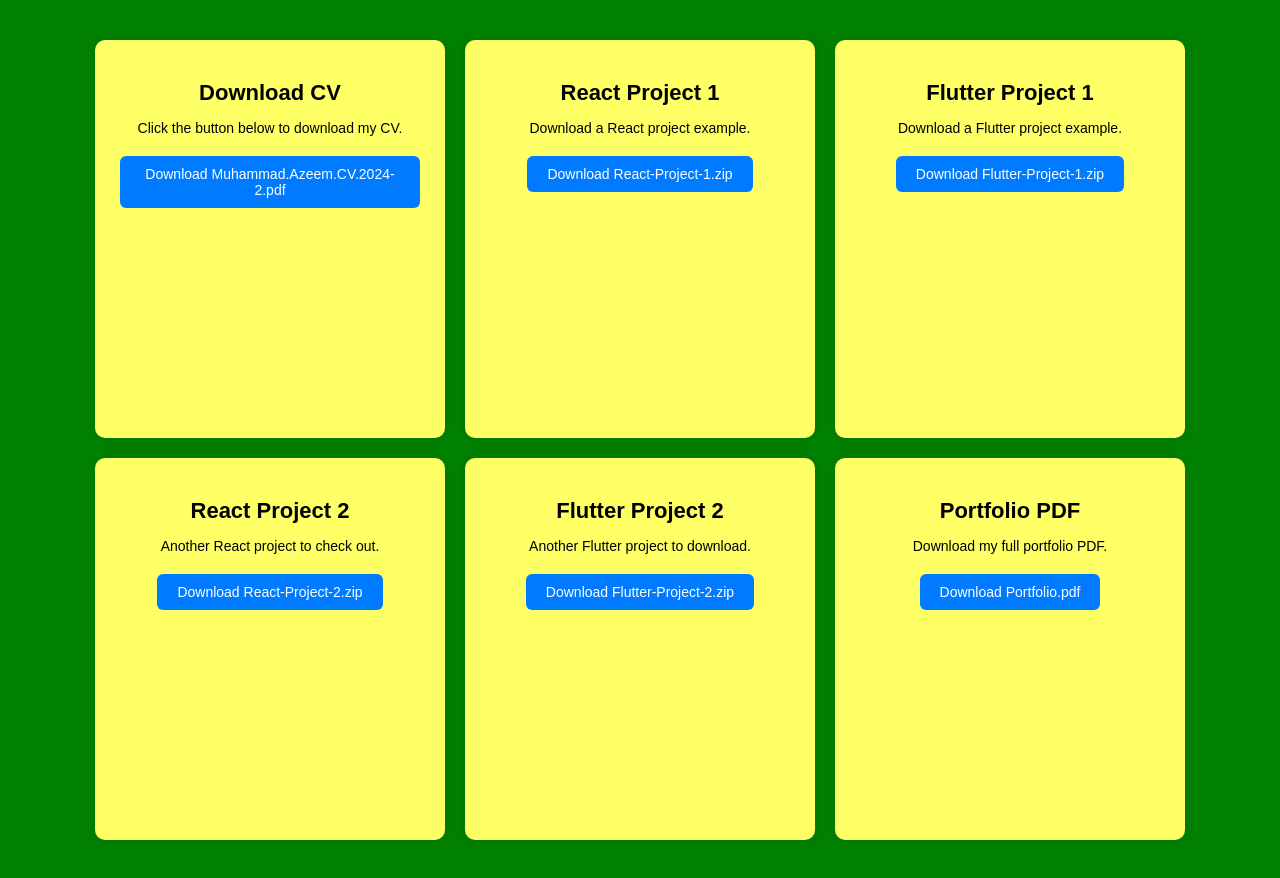
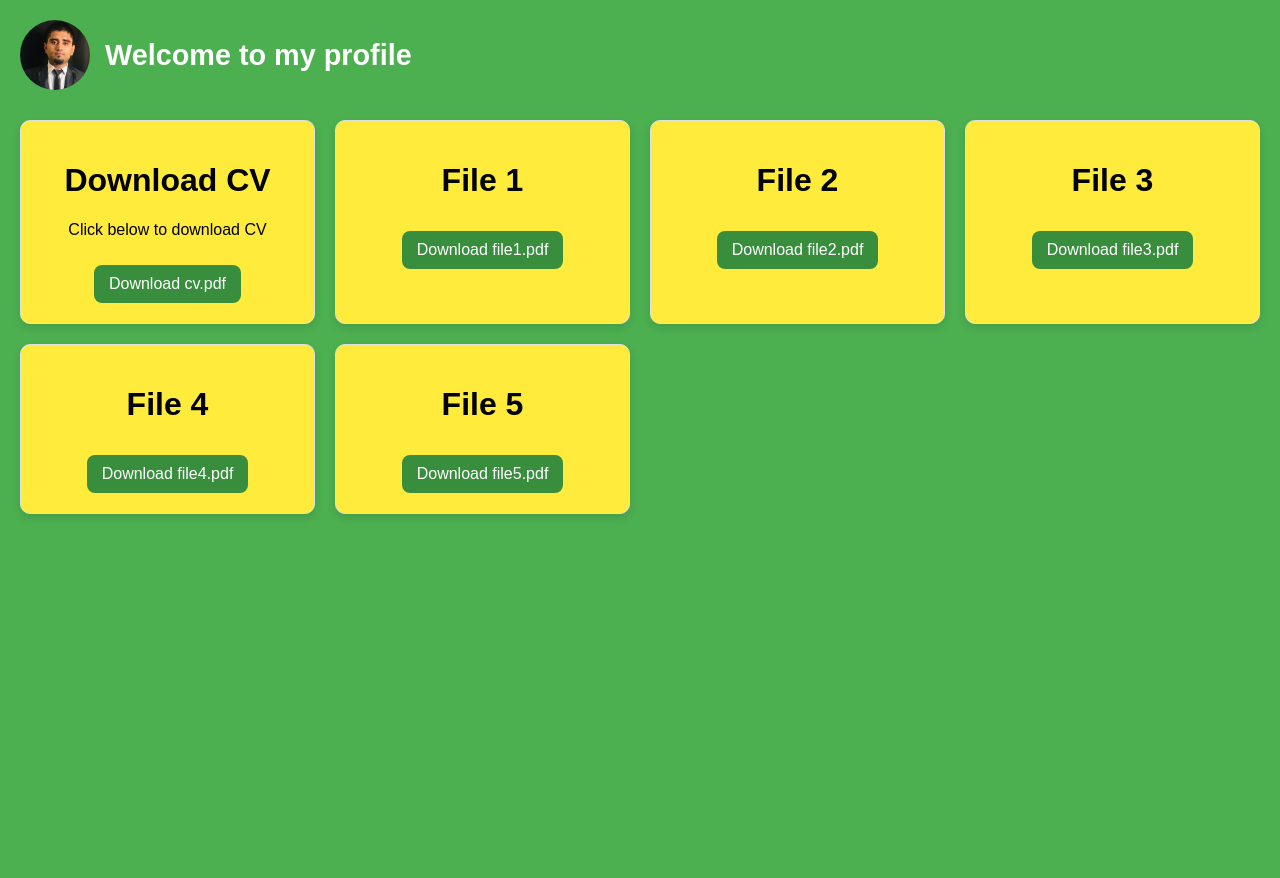
Before and after one commit to AZEEMAZAM1/test-react-project-2, a React (Create React App) app: page / in a window 1280 px wide. After the commit the page ends 800 px from the top, so only its background shows below. Built offline with nearby package versions, Linux system fonts and the light colour scheme.

Commit message:
Update: added new features

```diff
--- a/src/App.css
+++ b/src/App.css
@@ -1,50 +1,67 @@
-/* App.css */
-
-body {
+/* Entire app background */
+body, html, #root {
   margin: 0;
   padding: 0;
-  font-family: sans-serif;
-  background-color: #008000; /* Green background */
-}
-
-.app-container {
-  display: flex;
-  flex-wrap: wrap;
-  gap: 20px;
-  padding: 40px;
-  justify-content: center;
+  background-color: #4caf50; /* green background for whole site */
   min-height: 100vh;
 }
 
-.card {
-  background-color: #ffff66; /* Yellow background */
-  padding: 25px;
-  width: 300px;
-  border-radius: 10px;
-  box-shadow: 0 0 10px rgba(0, 0, 0, 0.1);
-  text-align: center;
+/* App wrapper */
+.app-container {
+  padding: 20px;
+  font-family: Arial, sans-serif;
 }
 
-.title {
-  margin-bottom: 10px;
-  font-size: 22px;
+/* Profile section */
+.profile-header {
+  display: flex;
+  align-items: center;
+  margin-bottom: 30px;
+  color: white;
 }
 
-.description {
-  font-size: 14px;
-  margin-bottom: 20px;
+.profile-pic {
+  width: 70px;
+  height: 70px;
+  border-radius: 50%;
+  margin-right: 15px;
+  object-fit: cover;
 }
 
+.welcome-text {
+  font-size: 1.8rem;
+  font-weight: bold;
+}
+
+/* Grid for cards */
+.cards-container {
+  display: grid;
+  grid-template-columns: repeat(auto-fill, minmax(250px, 1fr));
+  gap: 20px;
+}
+
+/* Card styling - yellow background */
+.card {
+  background-color: #ffeb3b; /* bright yellow */
+  border: 1px solid #e0e0e0;
+  padding: 20px;
+  border-radius: 10px;
+  text-align: center;
+  box-shadow: 0px 4px 8px rgba(0, 0, 0, 0.1);
+}
+
+/* Download button */
 .download-button {
-  padding: 10px 20px;
-  font-size: 14px;
+  padding: 10px 15px;
+  font-size: 1rem;
+  background-color: #388e3c; /* darker green */
+  color: white;
   border: none;
-  background-color: #007bff;
-  color: white;
-  border-radius: 6px;
+  border-radius: 8px;
   cursor: pointer;
+  margin-top: 10px;
 }
 
 .download-button:hover {
-  background-color: #0056b3;
+  background-color: #2e7d32;
 }
--- a/src/App.js
+++ b/src/App.js
@@ -1,33 +1,175 @@
+// // // // // import React from "react";
+// // // // // import FileDownloader from "./components/FileDownloader"; // Make sure this path is correct
+// // // // // import './App.css'; // Import the CSS file for styling
+
+// // // // // function App() {
+// // // // //   return (
+// // // // //     <div className="app-container">
+// // // // //       <div className="card">
+// // // // //         <h1 className="title">Download CV and More</h1>
+// // // // //         <p className="description">
+// // // // //           Click the buttons below to download my CV and other documents.
+// // // // //         </p>
+
+// // // // //         {/* File 1: CV Download */}
+// // // // //         <FileDownloader
+// // // // //           filePath="https://github.com/user-attachments/files/19625204/Muhammad.Azeem.CV.2024-2.pdf"
+// // // // //           fileName="Download my project"
+// // // // //         />
+
+// // // // //         {/* File 2: Portfolio Download */}
+// // // // //         <FileDownloader
+// // // // //           filePath="https://github.com/user-attachments/files/portfolio.pdf"
+// // // // //           fileName="Portfolio.pdf"
+// // // // //         />
+
+// // // // //         {/* File 3: Resume Download */}
+// // // // //         <FileDownloader
+// // // // //           filePath="https://github.com/user-attachments/files/resume.pdf"
+// // // // //           fileName="Resume.pdf"
+// // // // //         />
+// // // // //       </div>
+// // // // //     </div>
+// // // // //   );
+// // // // // }
+
+// // // // // export default App;
+// // // // import React from "react";
+// // // // import FileDownloader from "./components/FileDownloader";
+// // // // import './App.css';
+
+// // // // function App() {
+// // // //   return (
+// // // //     <div className="app-container">
+
+// // // //       {/* Card 1: CV */}
+// // // //       <div className="card">
+// // // //         <h2 className="title">Download CV</h2>
+// // // //         <p className="description">Click below to download my latest CV.</p>
+// // // //         <FileDownloader
+// // // //           filePath="https://github.com/user-attachments/files/19625204/Muhammad.Azeem.CV.2024-2.pdf"
+// // // //           fileName="Muhammad.Azeem.CV.2024-2.pdf"
+// // // //         />
+// // // //       </div>
+
+// // // //       {/* Card 2: React Project */}
+// // // //       <div className="card">
+// // // //         <h2 className="title">React Project</h2>
+// // // //         <p className="description">Download a sample React project ZIP file.</p>
+// // // //         <FileDownloader
+// // // //           filePath="https://example.com/projects/react-project.zip"
+// // // //           fileName="React-Project.zip"
+// // // //         />
+// // // //       </div>
+
+// // // //       {/* Card 3: Flutter Project */}
+// // // //       <div className="card">
+// // // //         <h2 className="title">Flutter Project</h2>
+// // // //         <p className="description">Download a sample Flutter project ZIP file.</p>
+// // // //         <FileDownloader
+// // // //           filePath="https://example.com/projects/flutter-project.zip"
+// // // //           fileName="Flutter-Project.zip"
+// // // //         />
+// // // //       </div>
+
+// // // //     </div>
+// // // //   );
+// // // // }
+
+// // // // export default App;
+// // // import React from "react";
+// // // import FileDownloader from "./components/FileDownloader";
+// // // import "./App.css";
+
+// // // function App() {
+// // //   return (
+// // //     <div className="app-container">
+// // //       <div className="card">
+// // //         <h1 className="title">Download CV</h1>
+// // //         <p className="description">Click the button below to download my CV.</p>
+// // //         <FileDownloader
+// // //           filePath="https://github.com/user-attachments/files/19625204/Muhammad.Azeem.CV.2024-2.pdf"
+// // //           fileName="Muhammad.Azeem.CV.2024-2.pdf"
+// // //         />
+// // //       </div>
+
+// // //       <div className="card">
+// // //         <h1 className="title">React Project 1</h1>
+// // //         <p className="description">Download a React project example.</p>
+// // //         <FileDownloader
+// // //           filePath="https://example.com/react-project-1.zip"
+// // //           fileName="React-Project-1.zip"
+// // //         />
+// // //       </div>
+
+// // //       <div className="card">
+// // //         <h1 className="title">Flutter Project 1</h1>
+// // //         <p className="description">Download a Flutter project example.</p>
+// // //         <FileDownloader
+// // //           filePath="https://example.com/flutter-project-1.zip"
+// // //           fileName="Flutter-Project-1.zip"
+// // //         />
+// // //       </div>
+
+// // //       <div className="card">
+// // //         <h1 className="title">React Project 2</h1>
+// // //         <p className="description">Another React project to check out.</p>
+// // //         <FileDownloader
+// // //           filePath="https://example.com/react-project-2.zip"
+// // //           fileName="React-Project-2.zip"
+// // //         />
+// // //       </div>
+
+// // //       <div className="card">
+// // //         <h1 className="title">Flutter Project 2</h1>
+// // //         <p className="description">Another Flutter project to download.</p>
+// // //         <FileDownloader
+// // //           filePath="https://example.com/flutter-project-2.zip"
+// // //           fileName="Flutter-Project-2.zip"
+// // //         />
+// // //       </div>
+
+// // //       <div className="card">
+// // //         <h1 className="title">Portfolio PDF</h1>
+// // //         <p className="description">Download my full portfolio PDF.</p>
+// // //         <FileDownloader
+// // //           filePath="https://example.com/portfolio.pdf"
+// // //           fileName="Portfolio.pdf"
+// // //         />
+// // //       </div>
+// // //     </div>
+// // //   );
+// // // }
+
+// // // export default App;
 // // import React from "react";
-// // import FileDownloader from "./components/FileDownloader"; // Make sure this path is correct
-// // import './App.css'; // Import the CSS file for styling
+// // import FileDownloader from "./components/FileDownloader";
+// // import './App.css';
+// // import ddd from "./ddd.jpg"; // Import the profile image
 
 // // function App() {
 // //   return (
 // //     <div className="app-container">
-// //       <div className="card">
-// //         <h1 className="title">Download CV and More</h1>
-// //         <p className="description">
-// //           Click the buttons below to download my CV and other documents.
-// //         </p>
 
-// //         {/* File 1: CV Download */}
-// //         <FileDownloader
-// //           filePath="https://github.com/user-attachments/files/19625204/Muhammad.Azeem.CV.2024-2.pdf"
-// //           fileName="Download my project"
-// //         />
+// //       {/* Profile Header */}
+// //       <div className="profile-header">
+// //         <img src={ddd} alt="Profile" className="profile-pic" />
+// //         <h2 className="welcome-text">Welcome to my profile</h2>
+// //       </div>
 
-// //         {/* File 2: Portfolio Download */}
-// //         <FileDownloader
-// //           filePath="https://github.com/user-attachments/files/portfolio.pdf"
-// //           fileName="Portfolio.pdf"
-// //         />
-
-// //         {/* File 3: Resume Download */}
-// //         <FileDownloader
-// //           filePath="https://github.com/user-attachments/files/resume.pdf"
-// //           fileName="Resume.pdf"
-// //         />
+// //       {/* Cards Container */}
+// //       <div className="cards-container">
+// //         {/* Six Cards */}
+// //         {[...Array(6)].map((_, index) => (
+// //           <div key={index} className="card">
+// //             <h1 className="title">Download CV {index + 1}</h1>
+// //             <p className="description">Click to download my CV.</p>
+// //             <FileDownloader
+// //               filePath="https://github.com/user-attachments/files/19625204/Muhammad.Azeem.CV.2024-2.pdf"
+// //               fileName={`Muhammad.Azeem.CV.2024-${index + 1}.pdf`}
+// //             />
+// //           </div>
+// //         ))}
 // //       </div>
 // //     </div>
 // //   );
@@ -37,41 +179,49 @@
 // import React from "react";
 // import FileDownloader from "./components/FileDownloader";
 // import './App.css';
+// import profileImage from './ddd.jpg'; // Ensure this path is correct
 
 // function App() {
 //   return (
 //     <div className="app-container">
-
-//       {/* Card 1: CV */}
-//       <div className="card">
-//         <h2 className="title">Download CV</h2>
-//         <p className="description">Click below to download my latest CV.</p>
-//         <FileDownloader
-//           filePath="https://github.com/user-attachments/files/19625204/Muhammad.Azeem.CV.2024-2.pdf"
-//           fileName="Muhammad.Azeem.CV.2024-2.pdf"
-//         />
+//       {/* Profile Header */}
+//       <div className="profile-header">
+//         <img src={profileImage} alt="Profile" className="profile-pic" />
+//         <span className="welcome-text">Welcome to my profile</span>
 //       </div>
 
-//       {/* Card 2: React Project */}
-//       <div className="card">
-//         <h2 className="title">React Project</h2>
-//         <p className="description">Download a sample React project ZIP file.</p>
-//         <FileDownloader
-//           filePath="https://example.com/projects/react-project.zip"
-//           fileName="React-Project.zip"
-//         />
+//       {/* Cards container */}
+//       <div className="cards-container">
+//         <div className="card">
+//           <h1 className="title">Download CV</h1>
+//           <p className="description">
+//             Click the button below to download my CV.
+//           </p>
+//           <FileDownloader
+//             filePath="https://github.com/user-attachments/files/19625204/Muhammad.Azeem.CV.2024-2.pdf"
+//             fileName="Muhammad.Azeem.CV.2024-2.pdf"
+//           />
+//         </div>
+
+//         {/* More cards */}
+//         <div className="card">
+//           <h1 className="title">Sample File 1</h1>
+//           <FileDownloader
+//             filePath="https://example.com/file1.pdf"
+//             fileName="file1.pdf"
+//           />
+//         </div>
+
+//         <div className="card">
+//           <h1 className="title">Sample File 2</h1>
+//           <FileDownloader
+//             filePath="https://example.com/file2.pdf"
+//             fileName="file2.pdf"
+//           />
+//         </div>
+
+//         {/* Add up to 6 cards this way */}
 //       </div>
-
-//       {/* Card 3: Flutter Project */}
-//       <div className="card">
-//         <h2 className="title">Flutter Project</h2>
-//         <p className="description">Download a sample Flutter project ZIP file.</p>
-//         <FileDownloader
-//           filePath="https://example.com/projects/flutter-project.zip"
-//           fileName="Flutter-Project.zip"
-//         />
-//       </div>
-
 //     </div>
 //   );
 // }
@@ -79,63 +229,74 @@
 // export default App;
 import React from "react";
 import FileDownloader from "./components/FileDownloader";
-import "./App.css";
+import './App.css';
+import profileImage from './ddd.jpg'; // Your profile pic
 
 function App() {
   return (
     <div className="app-container">
+      {/* Profile Header */}
+      <div className="profile-header">
+        <img src={profileImage} alt="Profile" className="profile-pic" />
+        <span className="welcome-text">Welcome to my profile</span>
+      </div>
+
+      {/* Cards Grid Container */}
+      <div className="cards-container">
+        {/* Card 1 */}
         <div className="card">
           <h1 className="title">Download CV</h1>
-        <p className="description">Click the button below to download my CV.</p>
+          <p className="description">Click below to download CV</p>
           <FileDownloader
             filePath="https://github.com/user-attachments/files/19625204/Muhammad.Azeem.CV.2024-2.pdf"
-          fileName="Muhammad.Azeem.CV.2024-2.pdf"
+            fileName="cv.pdf"
           />
         </div>
 
+        {/* Card 2 */}
         <div className="card">
-        <h1 className="title">React Project 1</h1>
-        <p className="description">Download a React project example.</p>
+          <h1 className="title">File 1</h1>
           <FileDownloader
-          filePath="https://example.com/react-project-1.zip"
-          fileName="React-Project-1.zip"
+            filePath="https://example.com/file1.pdf"
+            fileName="file1.pdf"
           />
         </div>
 
+        {/* Card 3 */}
         <div className="card">
-        <h1 className="title">Flutter Project 1</h1>
-        <p className="description">Download a Flutter project example.</p>
+          <h1 className="title">File 2</h1>
           <FileDownloader
-          filePath="https://example.com/flutter-project-1.zip"
-          fileName="Flutter-Project-1.zip"
+            filePath="https://example.com/file2.pdf"
+            fileName="file2.pdf"
           />
         </div>
 
+        {/* Card 4 */}
         <div className="card">
-        <h1 className="title">React Project 2</h1>
-        <p className="description">Another React project to check out.</p>
+          <h1 className="title">File 3</h1>
           <FileDownloader
-          filePath="https://example.com/react-project-2.zip"
-          fileName="React-Project-2.zip"
+            filePath="https://example.com/file3.pdf"
+            fileName="file3.pdf"
           />
         </div>
 
+        {/* Card 5 */}
         <div className="card">
-        <h1 className="title">Flutter Project 2</h1>
-        <p className="description">Another Flutter project to download.</p>
+          <h1 className="title">File 4</h1>
           <FileDownloader
-          filePath="https://example.com/flutter-project-2.zip"
-          fileName="Flutter-Project-2.zip"
+            filePath="https://example.com/file4.pdf"
+            fileName="file4.pdf"
           />
         </div>
 
+        {/* Card 6 */}
         <div className="card">
-        <h1 className="title">Portfolio PDF</h1>
-        <p className="description">Download my full portfolio PDF.</p>
+          <h1 className="title">File 5</h1>
           <FileDownloader
-          filePath="https://example.com/portfolio.pdf"
-          fileName="Portfolio.pdf"
+            filePath="https://example.com/file5.pdf"
+            fileName="file5.pdf"
           />
+        </div>
       </div>
     </div>
   );
```
Also changed, not shown: src/ddd.jpg (added). Lines whose indentation alone changed are shown as unchanged.
